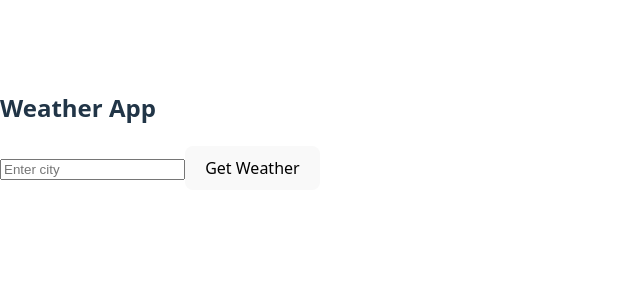
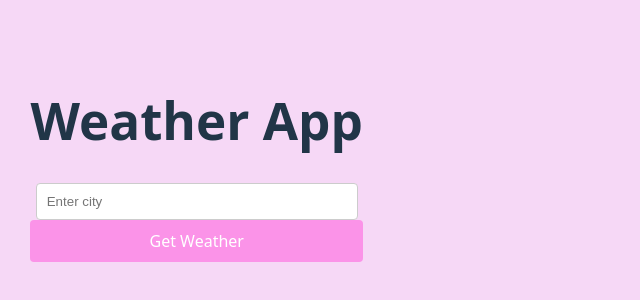
Before and after one commit to aya-asylbek/weather-app, a React (Vite) app in the folder client/: page / in a window 1280 px wide. Shown: the part 270-570 px from the top of the page, without its empty margins (0-640 px from the left). Built offline with nearby package versions, Linux system fonts and the light colour scheme.

Commit message:
Add basic css

```diff
--- a/client/src/App.css
+++ b/client/src/App.css
@@ -1,43 +1,95 @@
 
-/* #root {
-  max-width: 1280px;
+body {
+  background-color: rgb(246, 216, 246);
+}.app-container {
+  max-width: 600px;
   margin: 0 auto;
-  padding: 2rem;
+  padding: 20px;
   text-align: center;
 }
 
-.logo {
-  height: 6em;
-  padding: 1.5em;
-  will-change: filter;
-  transition: filter 300ms;
-}
-.logo:hover {
-  filter: drop-shadow(0 0 2em #646cffaa);
-}
-.logo.react:hover {
-  filter: drop-shadow(0 0 2em #61dafbaa);
+.error-message {
+  color: #dc3545;
+  margin: 10px 0;
 }
 
-@keyframes logo-spin {
-  from {
-    transform: rotate(0deg);
-  }
-  to {
-    transform: rotate(360deg);
-  }
+.weather-info {
+  background: #f8f9fa;
+  padding: 20px;
+  border-radius: 8px;
+  margin-top: 20px;
 }
 
-@media (prefers-reduced-motion: no-preference) {
-  a:nth-of-type(2) .logo {
-    animation: logo-spin infinite 20s linear;
-  }
+.weather-info img {
+  width: 100px;
+  height: 100px;
+  margin-top: 10px;
+}
+.app-container {
+  display: flex;
+  flex-direction: column;
+  align-items: center;
+  justify-content: center;
+  min-height: 100vh;
+  padding: 30px;
+  text-align: center;
 }
 
-.card {
-  padding: 2em;
+.weather-form {
+  display: flex;
+  flex-direction: center;
+  gap: 10px;
+  max-width: 400px;
+  width: 100%;
+  margin: 20px auto;
 }
 
-.read-the-docs {
-  color: #888;
-} */
+input {
+  padding: 10px;
+  border: 1px solid #ccc;
+  border-radius: 4px;
+  width: 100%;
+  max-width: 300px;
+}
+
+button {
+  padding: 10px 20px;
+  background: #fb93e8;
+  color: white;
+  border: none;
+  border-radius: 4px;
+  cursor: pointer;
+  width: 100%;
+  max-width: 500px;
+}
+
+.loading {
+  color: #666;
+  margin: 20px 0;
+}
+
+.error-message {
+  color: #dc3545;
+  margin: 20px 0;
+  padding: 10px;
+  border: 1px solid #dc3545;
+  border-radius: 4px;
+}
+
+.weather-info {
+  background: #041e37;
+  padding: 20px;
+  border-radius: 8px;
+  box-shadow: 0 2px 4px rgba(0,0,0,0.1);
+  max-width: 400px;
+  width: 100%;
+  margin: 20px auto;
+}
+
+h2 {
+  color: #2c3e50;
+   margin-bottom: 20px; */
+}
+ h1{
+  text-align: center;
+ }
--- a/client/src/App.jsx
+++ b/client/src/App.jsx
@@ -1,26 +1,49 @@
 import { useState } from "react";
 import WeatherForm from "./WeatherForm";
 import Weather from "./Weather";
-
-
+// App.js
+import './App.css';
 
 function App() {
     const [weather, setWeather] = useState(null);
+    const [isLoading, setIsLoading] = useState(false);
+    const [error, setError] = useState(null);
+
     const handleSearch = async (city) => {
+        if (!city.trim()) {
+            setError("Please enter a city name");
+            return;
+        }
+
         try {
-            const response = await fetch(`http://localhost:3001/weather?cityName=${city}`);
+            setIsLoading(true);
+            setError(null);
+
+            const response = await fetch(`http://localhost:3001/weather?cityName=${encodeURIComponent(city)}`);
+
+            if (!response.ok) {
+                throw new Error(`Error: ${response.statusText}`);
+            }
+
             const data = await response.json();
             setWeather(data);
         } catch (error) {
-            console.error('Error:', error);
+            setError(error.message);
+        } finally {
+            setIsLoading(false);
         }
     };
+
     return (
-        <div>
-            <h2>Weather App</h2>
+        <div className="app-container">
+            <h1>Weather App</h1>
             <WeatherForm onSubmit={handleSearch} />
+
+            {isLoading && <p className="loading">Loading...</p>}
+            {error && <p className="error-message">{error}</p>}
             {weather && <Weather data={weather} />}
         </div>
     );
 }
+
 export default App;
```
